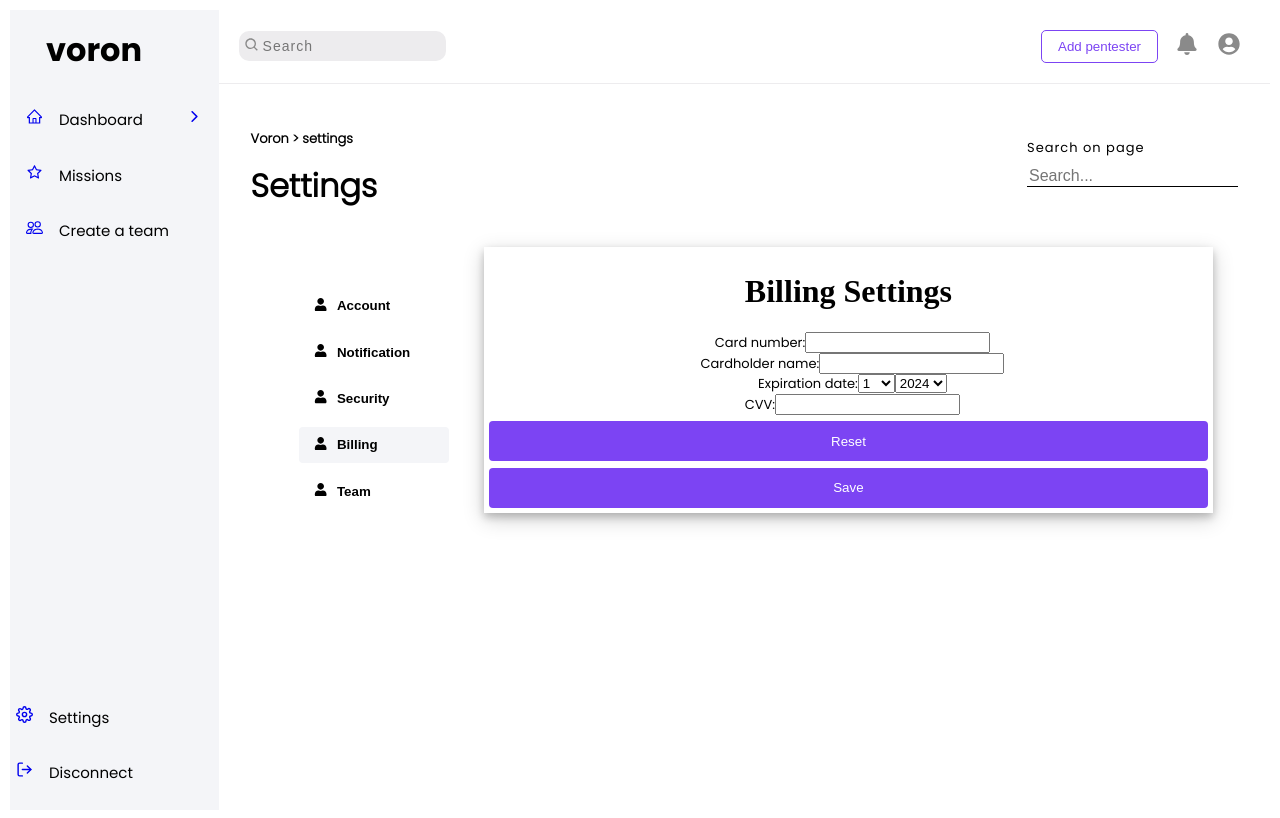
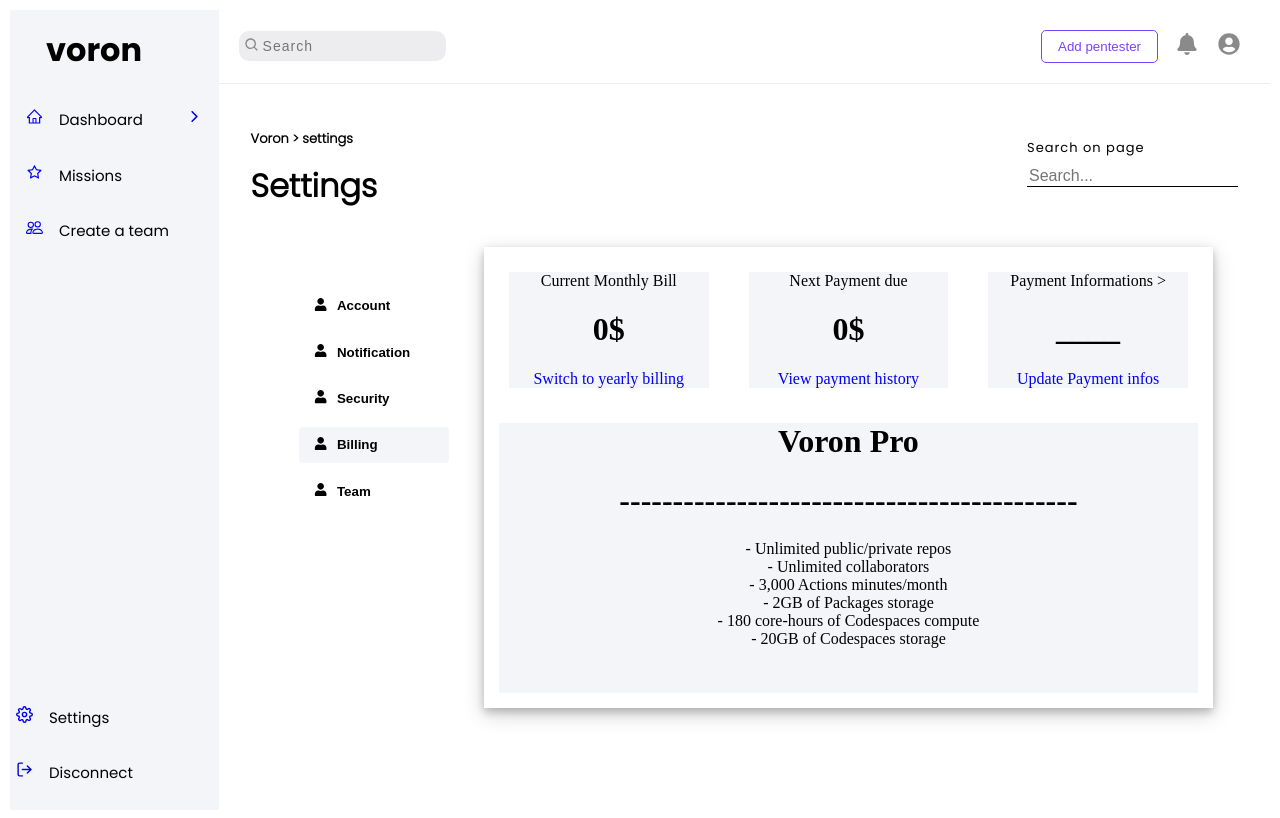
Before and after one commit to vrn-sh/erp, a React (Vite) app in the folder web/: page /setting in a window 1280 px wide. Both pictures are taken after a click on the button "Billing". Built offline with nearby package versions, Linux system fonts and the light colour scheme.

Commit message:
setting team

```diff
--- a/web/package.json
+++ b/web/package.json
@@ -18,6 +18,7 @@
     "@emotion/styled": "^11.10.5",
     "@mui/material": "^5.10.17",
     "@vitejs/plugin-react": "^2.2.0",
+    "axios": "^1.3.4",
     "react": "^18.2.0",
     "react-dom": "^18.2.0",
     "react-icons": "^4.7.1",
--- a/web/src/App.tsx
+++ b/web/src/App.tsx
@@ -7,6 +7,7 @@ import Login from './pages/Login/Login';
 import {SignUp} from './pages/Register/SignUp';
 import Dashboard from './pages/Dashboard/Dashboard';
 import Setting from './pages/Setting/setting';
+import ProfilePage from './pages/Profile/profile';
 
 function App() {
     return (
@@ -18,6 +19,7 @@ function App() {
                 <Route path="/signup" element={<SignUp />} />
                 <Route path="/dashboard" element={<Dashboard />} />
                 <Route path="/setting" element={<Setting />} />
+                <Route path="/profile" element={<ProfilePage />} />
             </Routes>
         </div>
     );
--- /dev/null
+++ b/web/src/pages/Profile/profile.scss
@@ -0,0 +1,44 @@
+.profile-page {
+    max-width: 800px;
+    margin: 0 auto;
+    padding: 2rem;
+  }
+
+  .profile-section {
+    margin-bottom: 2rem;
+  }
+
+  .profile-section h2 {
+    margin-bottom: 1rem;
+  }
+
+  .input-group {
+    display: flex;
+    flex-direction: column;
+    margin-bottom: 1rem;
+  }
+
+  .input-group label {
+    margin-bottom: 0.5rem;
+  }
+
+  .input-group input {
+    padding: 0.5rem;
+    font-size: 1rem;
+  }
+
+  .button-group {
+    display: flex;
+    justify-content: space-between;
+    margin-top: 2rem;
+  }
+
+  .button-group button {
+    padding: 0.5rem 1rem;
+    font-size: 1rem;
+    cursor: pointer;
+  }
+
+  .button-group button:first-of-type {
+    margin-right: 1rem;
+  }
--- /dev/null
+++ b/web/src/pages/Profile/profile.tsx
@@ -0,0 +1,15 @@
+import React, { useState } from "react";
+import "./profile.scss";
+import SideBar from '../../component/SideBar/SideBar';
+import TopBar from '../../component/SideBar/TopBar';
+
+export default function ProfilePage() {
+  return (
+    <div className="dashboard">
+            <SideBar />
+            <div className="dashboard_container">
+                <TopBar />
+            </div>
+        </div>
+  );
+};
--- /dev/null
+++ b/web/src/pages/Setting/billing.scss
@@ -0,0 +1,18 @@
+.first-container{
+    display: flex;
+    height: 150px;
+}
+.small-card{
+    background-color:#F4F5F8;
+    width: 100%;
+    margin: 20px;
+    height:fit-content;
+}
+.small-card a {
+    text-decoration: none;
+}
+.sec-container{
+    background-color: #F4F5F8;
+    height: 270px;
+    margin: 10px;
+}
--- a/web/src/pages/Setting/set-billing.tsx
+++ b/web/src/pages/Setting/set-billing.tsx
@@ -1,116 +1,41 @@
 import React, { useState } from "react";
+import "./billing.scss"
 
-type BillingSettings = {
-  cardNumber: string;
-  cardHolderName: string;
-  expirationMonth: number;
-  expirationYear: number;
-  cvv: string;
-};
-
-const initialSettings: BillingSettings = {
-  cardNumber: "",
-  cardHolderName: "",
-  expirationMonth: 1,
-  expirationYear: new Date().getFullYear() + 1,
-  cvv: "",
-};
 
 export default function SettingBilling() {
-  const [settings, setSettings] = useState<BillingSettings>(initialSettings);
-
-  const handleInputChange = (event: React.ChangeEvent<HTMLInputElement>) => {
-    const { name, value } = event.target;
-    setSettings((prevState) => ({ ...prevState, [name]: value }));
-  };
-
-  const handleSelectChange = (
-    event: React.ChangeEvent<HTMLSelectElement>,
-    field: string
-  ) => {
-    const { value } = event.target;
-    setSettings((prevState) => ({ ...prevState, [field]: parseInt(value) }));
-  };
-
-  const handleReset = () => {
-    setSettings(initialSettings);
-  };
-
-  const handleSave = () => {
-    // Call API or update local storage
-    console.log(settings);
-    alert("Settings saved");
-  };
 
   return (
     <div>
-      <h1>Billing Settings</h1>
-      <div>
-        <label>
-          Card number:
-          <input
-            type="text"
-            name="cardNumber"
-            value={settings.cardNumber}
-            onChange={handleInputChange}
-          />
-        </label>
-      </div>
-      <div>
-        <label>
-          Cardholder name:
-          <input
-            type="text"
-            name="cardHolderName"
-            value={settings.cardHolderName}
-            onChange={handleInputChange}
-          />
-        </label>
-      </div>
-      <div>
-        <label>
-          Expiration date:
-          <select
-            name="expirationMonth"
-            value={settings.expirationMonth}
-            onChange={(event) => handleSelectChange(event, "expirationMonth")}
-          >
-            {Array.from({ length: 12 }, (_, i) => i + 1).map((month) => (
-              <option key={month} value={month}>
-                {month}
-              </option>
-            ))}
-          </select>
-          <select
-            name="expirationYear"
-            value={settings.expirationYear}
-            onChange={(event) => handleSelectChange(event, "expirationYear")}
-          >
-            {Array.from({ length: 10 }, (_, i) => i + new Date().getFullYear()).map(
-              (year) => (
-                <option key={year} value={year}>
-                  {year}
-                </option>
-              )
-            )}
-          </select>
-        </label>
-      </div>
-      <div>
-        <label>
-          CVV:
-          <input
-            type="text"
-            name="cvv"
-            value={settings.cvv}
-            onChange={handleInputChange}
-          />
-        </label>
-      </div>
-      <div>
-        <button onClick={handleReset}>Reset</button>
-        <button onClick={handleSave}>Save</button>
-      </div>
+        <div className="first-container">
+            <div className="small-card">
+                Current Monthly Bill
+                <h1>0$</h1>
+                <a href="#">Switch to yearly billing</a>
+            </div>
+            <div className="small-card">
+                Next Payment due
+                <h1>0$</h1>
+                <a href="#">View payment history</a>
+            </div>
+            <div className="small-card">
+                Payment Informations <span> &gt;</span>
+                <h1>____</h1>
+                <a href="#">Update Payment infos</a>
+            </div>
+        </div>
+
+        <div className="sec-container">
+            <h1>Voron Pro</h1>
+            <h1>-------------------------------------------</h1>
+            <div>
+           - Unlimited public/private repos <br />
+            - Unlimited collaborators <br />
+            - 3,000 Actions minutes/month <br />
+            - 2GB of Packages storage <br />
+            - 180 core-hours of Codespaces compute <br />
+            - 20GB of Codespaces storage <br />
+            </div>
+        </div>
     </div>
   );
 };
--- a/web/src/pages/Setting/set-team.tsx
+++ b/web/src/pages/Setting/set-team.tsx
@@ -1,7 +1,98 @@
-import React, { useState } from 'react';
+import React, { useState, useEffect } from 'react';
+import axios from 'axios';
+import "./team.scss"
 
-export default function SettingTeam() {
+interface Group {
+  id: number;
+  name: string;
+  role: string;
+}
+
+interface UserGroupsProps {
+  userId: number;
+}
+const SettingTeam: React.FC<UserGroupsProps> = ({ userId }) => {
+    const [groups, setGroups] = useState<Group[]>([]);
+
+    useEffect(() => {
+      const fetchGroups = async () => {
+        const response = await axios.get(`/api/users/${userId}/groups`);
+        setGroups(response.data);
+      };
+      fetchGroups();
+    }, [userId]);
+
+    const handleDeleteGroup = (groupId: number) => {
+      // appel de l'API pour supprimer le groupe
+    };
+
+    const handleResetGroup = (groupId: number) => {
+      // appel de l'API pour réinitialiser le groupe
+    };
+
     return (
-       <div>dfsdfdfvdfvdfssssssssssssssssssssssssssssssssssssssssssssssssssssssvdfdff</div>
+      <div className='team-container'>
+        <span className='left-side'><h1>My Team</h1></span>
+        {groups.length > 0 ? (
+          <table>
+            <thead>
+              <tr>
+                <th>Groupe</th>
+                <th>Rôle</th>
+                <th>Actions</th>
+              </tr>
+            </thead>
+            <tbody>
+              {groups.map((group) => (
+                <tr key={group.id}>
+                  <td>{group.name}</td>
+                  <td>{group.role}</td>
+                  <td>
+                    <div className='flex'>
+                        <button onClick={() => handleResetGroup(group.id)}>Reset</button>
+                        <button className='dlt-btn' onClick={() => handleDeleteGroup(group.id)}>Delete</button>
+                    </div>
+                  </td>
+                </tr>
+              ))}
+            </tbody>
+          </table>
+        ) : (
+          <div>
+            <table>
+              <thead>
+                <tr>
+                  <th>Groupe</th>
+                  <th>Rôle</th>
+                  <th>Actions</th>
+                </tr>
+              </thead>
+              <tbody>
+                <tr>
+                  <td>Group 1</td>
+                  <td>Pentester</td>
+                  <td>
+                    <div className='flex'>
+                        <button disabled>Reset</button>
+                        <button className='dlt-btn' disabled>Delete</button>
+                    </div>
+                  </td>
+                </tr>
+                <tr>
+                  <td>Test Group 2</td>
+                  <td>Testeur de sécurité</td>
+                  <td>
+                    <div className='flex'>
+                        <button disabled>Reset</button>
+                        <button className='dlt-btn' disabled>Delete</button>
+                    </div>
+                  </td>
+                </tr>
+              </tbody>
+            </table>
+          </div>
+        )}
+      </div>
     );
-}
+  };
+  export default SettingTeam;
--- /dev/null
+++ b/web/src/pages/Setting/team.scss
@@ -0,0 +1,20 @@
+.flex{
+    display: flex;
+    width: fit-content;
+}
+.left-side{
+    text-align: left;
+    font-style: 'Poppins-regular';
+}
+.left-side h1{
+    border-bottom: 2px solid #dadce0;
+}
+.team-container{
+    margin: 5px;
+    font-style: 'Poppins-regular';
+}
+.dlt-btn{
+    background-color: white;
+    border: 1px solid #7C44F3;
+    color: #7C44F3;
+}
```
